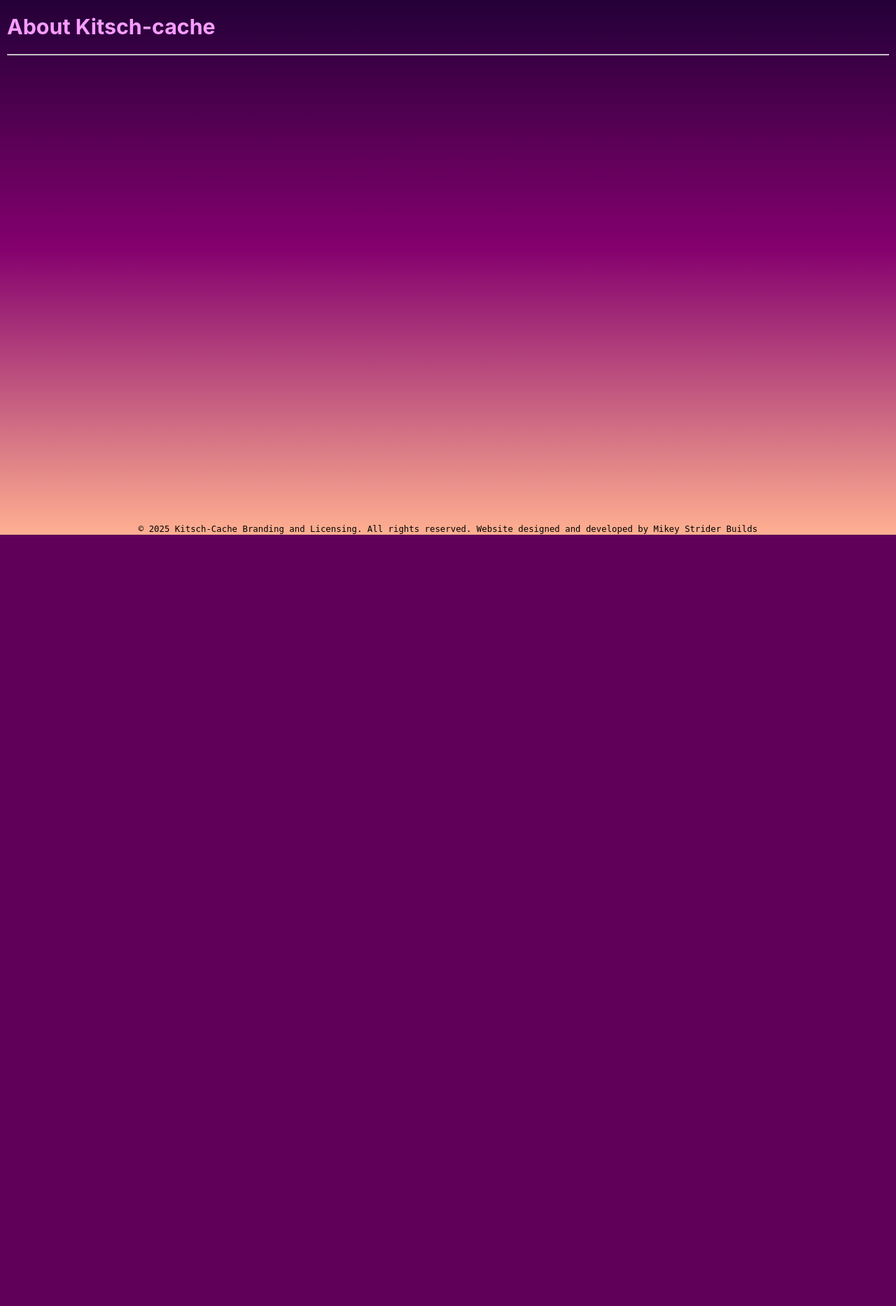
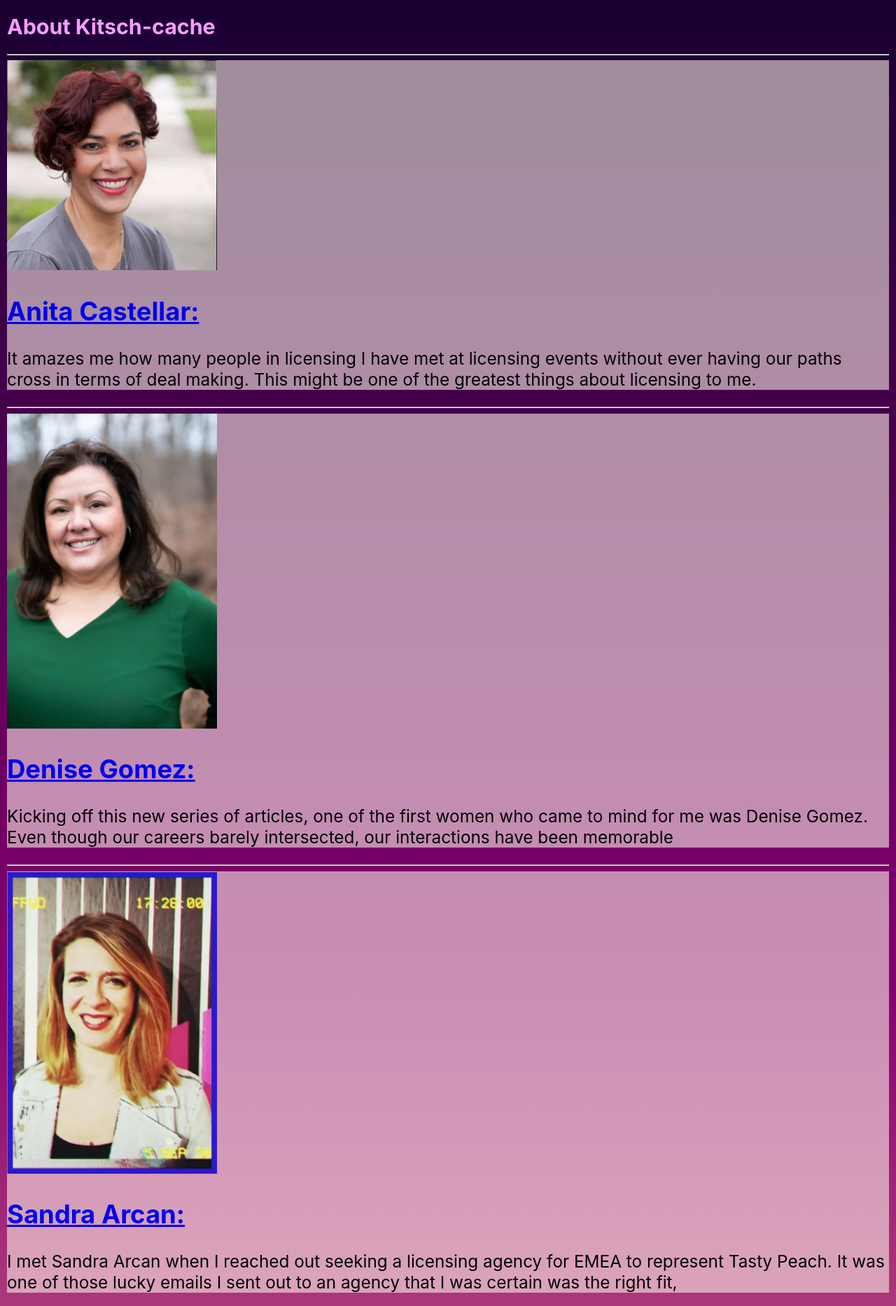
Before and after one commit to Mikey-strider/kitsch-cache, a Django app: page /blog/ in a window 1280 px wide. Shown: the part 54-1920 px from the top of the page at 70% size. Before the commit the page ends 818 px from the top, so only its background shows below. Run offline with Django 5.2, Linux system fonts and the light colour scheme.

Commit message:
built up blog section and individual blogs

```diff
--- a/main_app/templates/kitsch/blog.html
+++ b/main_app/templates/kitsch/blog.html
@@ -1,8 +1,43 @@
 {% extends 'base.html' %}
+{% load static %}
 {% block content %}
 <h1>About Kitsch-cache</h1>
 <hr />
-<p class="page-content" style="background-color: rgba(255, 244, 235, 0.578);">
-
-</p>
+<div class="page-content" style="background-color: rgba(255, 244, 235, 0.578);">
+  <img src="{% static 'images/Anita.png' %}" alt="" style="max-width: 300px;">
+  <h2><a href="/anita">Anita Castellar:</a></h2>
+  <p>It amazes me how many people in licensing
+    I have met at licensing events without ever having our paths cross in terms of deal making.
+    This might be one of the greatest things about licensing to me.</p>
+</div>
+<hr />
+<div class="page-content" style="background-color: rgba(255, 244, 235, 0.578);">
+  <img src="{% static 'images/Denise.png' %}" alt="" style="max-width: 300px;">
+  <h2><a href="/denise">Denise Gomez:</a></h2>
+  <p>Kicking off this new series of articles,
+    one of the first women who came to mind for me was Denise Gomez.
+    Even though our careers barely intersected, our interactions have been memorable</p>
+</div>
+<hr />
+<div class="page-content" style="background-color: rgba(255, 244, 235, 0.578);">
+  <img src="{% static 'images/Sandra.png' %}" alt="" style="max-width: 300px;">
+  <h2><a href="/sandra">Sandra Arcan:</a></h2>
+  <p>I met Sandra Arcan when I reached out seeking a licensing agency for EMEA to represent Tasty Peach.
+    It was one of those lucky emails I sent out to an agency that I was certain was the right fit,</p>
+</div>
+<hr />
+<div class="page-content" style="background-color: rgba(255, 244, 235, 0.578);">
+  <img src="{% static 'images/Deena2.png' %}" alt="" style="max-width: 300px;">
+  <h2><a href="/deena">Deena Boykin:</a></h2>
+  <p>One of the first top level executives I remember meeting in the licensing world was Deena Boykin.
+    It was probably the second time I had visited New York in my first licensing role at Mighty Fine</p>
+</div>
+<hr />
+<div class="page-content" style="background-color: rgba(255, 244, 235, 0.578);">
+  <img src="{% static 'images/Robin.png' %}" alt="" style="max-width: 300px;">
+  <h2><a href="/robin">Robin Sayetta:</a></h2>
+  <p>I first met Robin when she was out on her own representing French Bull and the New York Botanical Garden.
+     I really wanted to work with her at the time,</p>
+</div>
+<hr />
 {% endblock %}
--- a/main_app/urls.py
+++ b/main_app/urls.py
@@ -8,4 +8,9 @@ urlpatterns = [
     path('love/', views.love, name='love'),
     path('contact/',views.contact, name='contact'),
     path('blog/', views.blog, name='blog'),
+    path('anita', views.anita, name='anita'),
+    path('deena', views.deena, name='deena'),
+    path('denise', views.denise, name='denise'),
+    path('robin', views.robin, name='robin'),
+    path('sandra', views.sandra, name='sandra'),
 ]
--- a/main_app/views.py
+++ b/main_app/views.py
@@ -40,3 +40,18 @@ def contact(request):
 
 def blog(request):
     return render(request, 'kitsch/blog.html', {'blog' : blog})
+
+def anita(request):
+    return render(request, 'blogs/anita.html', {'anita' : anita})
+
+def deena(request):
+    return render(request, 'blogs/deena.html', {'deena' : deena})
+
+def denise(request):
+    return render(request, 'blogs/denise.html', {'denise' : denise})
+
+def sandra(request):
+    return render(request, 'blogs/sandra.html', {'sandra' : sandra})
+
+def robin(request):
+    return render(request, 'blogs/robin.html', {'robin' : robin})
```
Also changed, not shown: main_app/templates/blogs/anita.html (added, +51 -0 lines), main_app/templates/blogs/deena.html (added, +45 -0 lines), main_app/templates/blogs/denise.html (added, +18 -0 lines), main_app/templates/blogs/robin.html (added, +21 -0 lines), main_app/templates/blogs/sandra.html (added, +19 -0 lines), main_app/static/images/Anita.png (added), main_app/static/images/Deena2.png (added), main_app/static/images/Denise.png (added), main_app/static/images/Robin.png (added), main_app/static/images/Sandra.png (added).
